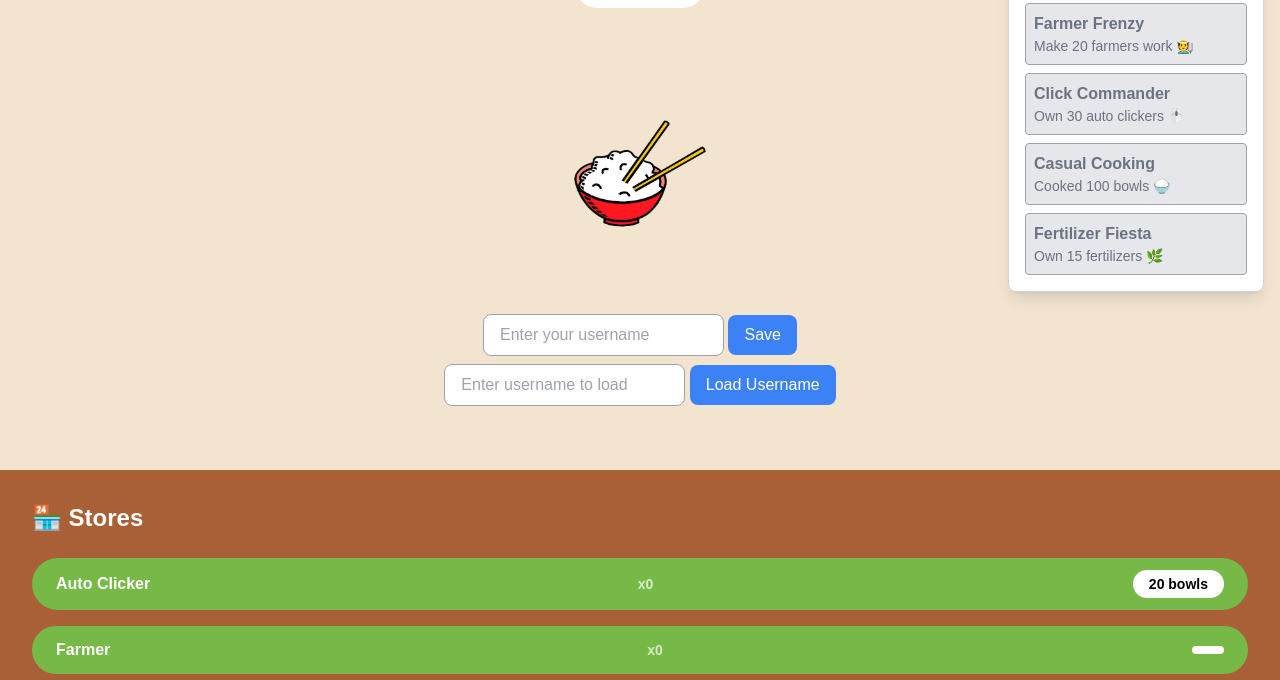
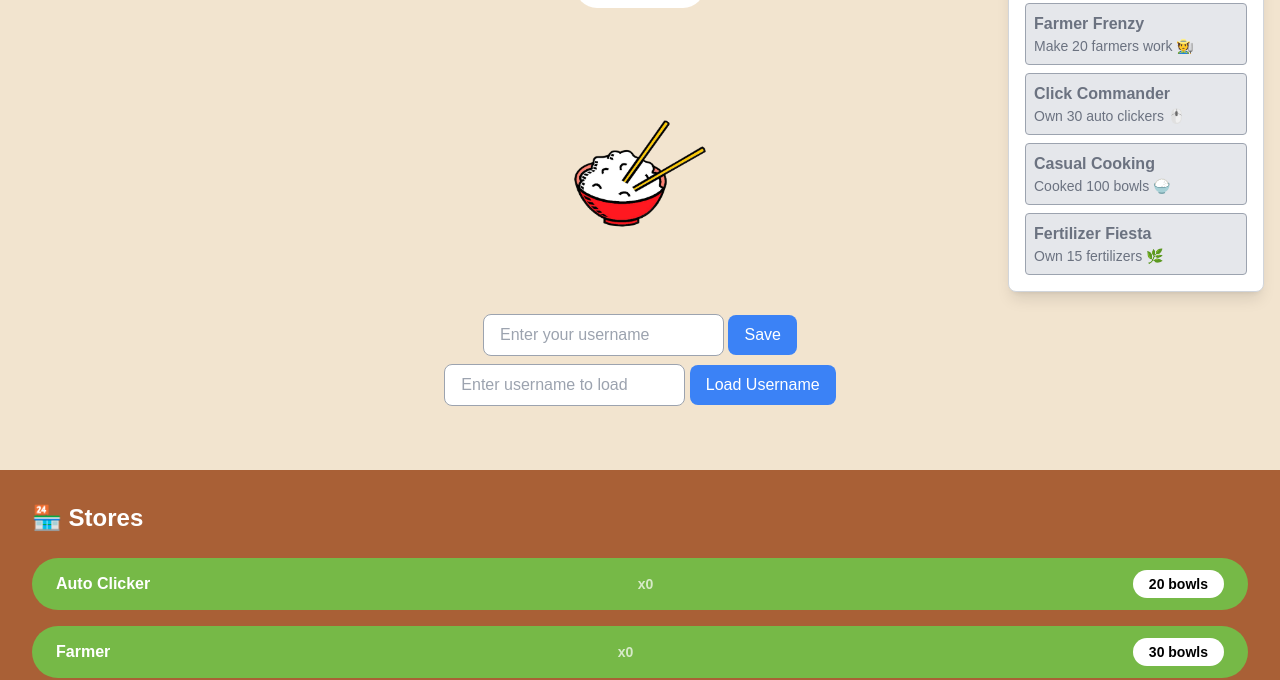
Before and after one commit to name-is-minh/build4good-rice-clicker, a website: page index.html in a window 1280 px wide. Shown: the part 140-820 px from the top of the page. Drawn offline with nearby package versions, Linux system fonts and the light colour scheme; a web font is replaced by a local one.

Commit message:
added farmer button back

```diff
--- a/index.html
+++ b/index.html
@@ -170,7 +170,8 @@
         <span>Farmer</span>
         <span class="ml-2 text-sm text-white/70" id="countFarmer">x0</span>
         <button class="bg-white text-black px-4 py-1 rounded-full text-sm">
-
+          30 bowls
+        </button>
         <div
           class="absolute bottom-full left-1/2 -translate-x-1/2 mb-2 w-max px-3 py-2 bg-black text-white text-xs rounded opacity-0 group-hover:opacity-100 transition-opacity duration-300 pointer-events-none z-10">
           +2 rice per second<br />
```
